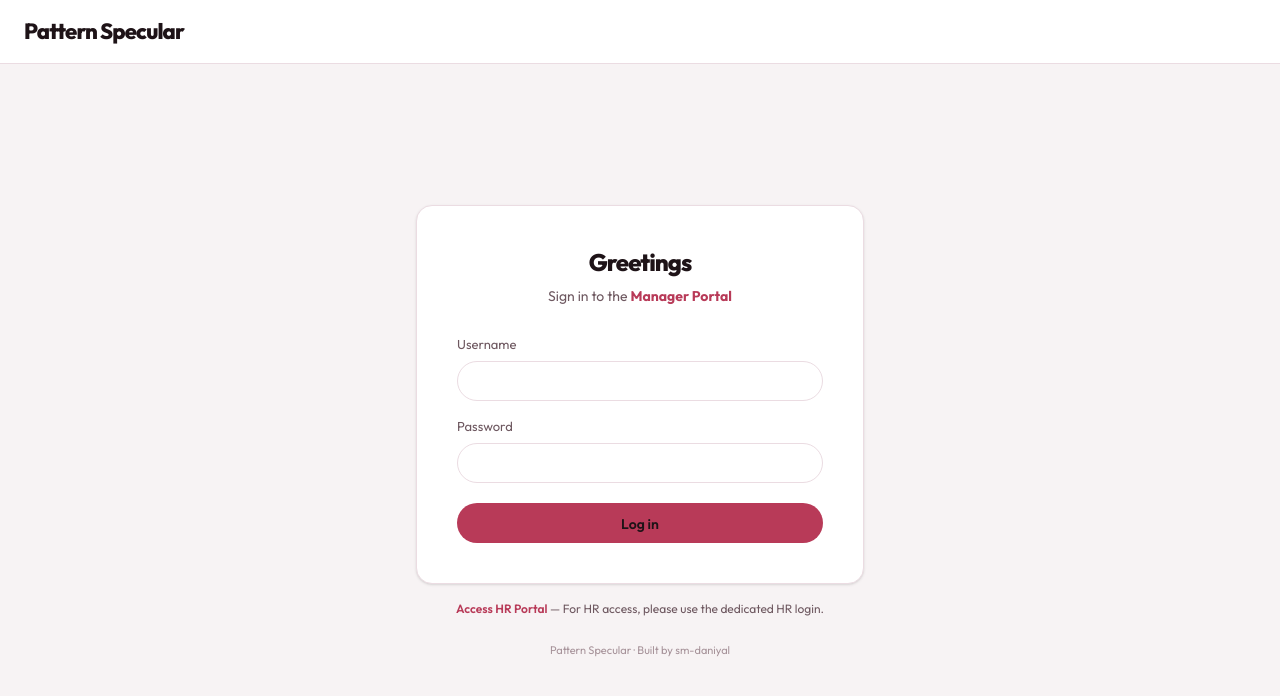
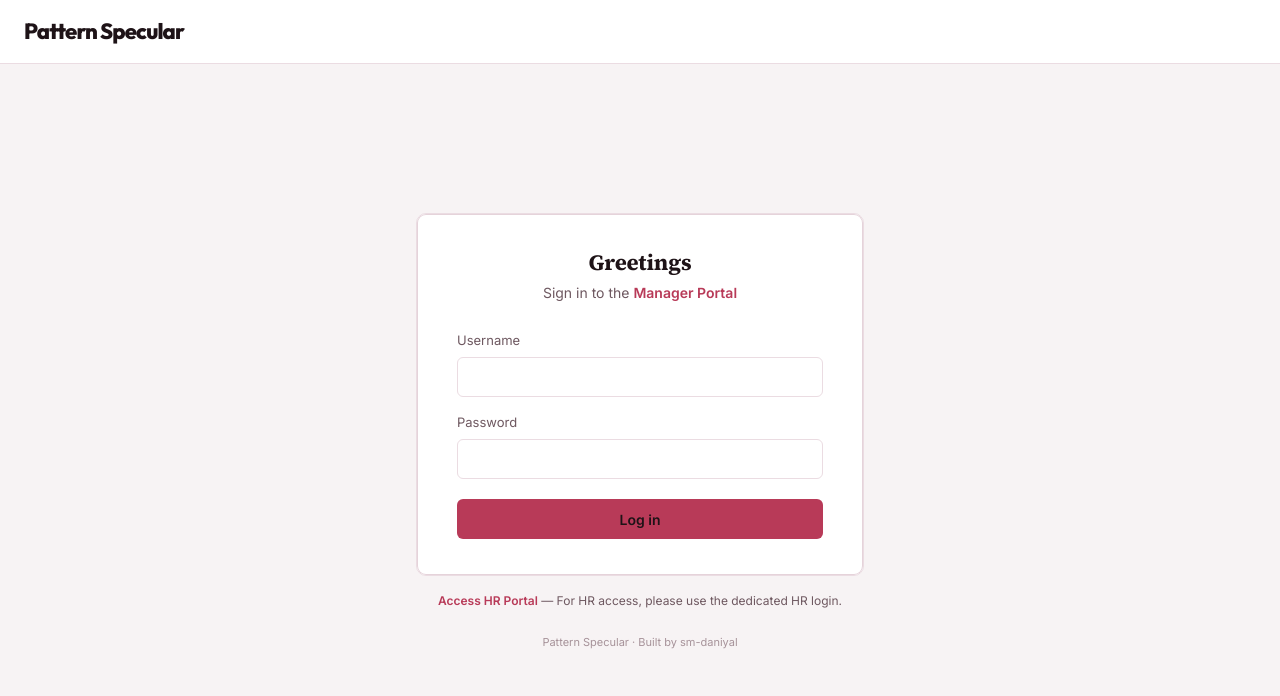
Before and after one commit to sm-daniyal/patternSpecular, a React (Vite) app in the folder frontend/: page /login in a window 1280 px wide. Shown: the top 696 px of the page. Built offline with nearby package versions, Linux system fonts and the light colour scheme; no server answers.

Commit message:
style: restore standard card sizes and typography scale matching Pattern Mirror with Rosewood theme

```diff
--- a/frontend/index.html
+++ b/frontend/index.html
@@ -6,7 +6,7 @@
     <meta name="viewport" content="width=device-width, initial-scale=1.0" />
     <link rel="preconnect" href="https://fonts.googleapis.com" />
     <link rel="preconnect" href="https://fonts.gstatic.com" crossorigin />
-    <link href="https://fonts.googleapis.com/css2?family=Outfit:wght@400;500;600;700;800;900&family=Plus+Jakarta+Sans:wght@400;500;600;700;800&family=Inter:wght@400;500;600;700&display=swap" rel="stylesheet" />
+    <link href="https://fonts.googleapis.com/css2?family=Outfit:wght@700;800;900&family=Source+Serif+4:opsz,wght@8..60,400;8..60,600;8..60,700&family=Inter:wght@400;500;600;700&display=swap" rel="stylesheet" />
     <title>Pattern Specular</title>
   </head>
   <body>
--- a/frontend/src/components/auth/login-screen.tsx
+++ b/frontend/src/components/auth/login-screen.tsx
@@ -62,13 +62,13 @@ export function LoginScreen({
 
       <main className="flex flex-1 flex-col items-center justify-center px-6">
         <div className="w-full max-w-md">
-          <div className="rounded-card border border-border bg-surface px-10 py-10 shadow-sm">
-            <h1 className="text-center font-logo text-2xl font-black tracking-tight text-ink">
+          <div className="rounded-card border border-border bg-surface px-10 py-9 shadow-ring-card">
+            <h1 className="text-center font-serif text-title text-ink">
               Greetings
             </h1>
             <p className="mt-2 text-center font-sans text-body-sm text-ink-muted">
               Sign in to the{' '}
-              <span className="font-bold text-red-primary">
+              <span className="font-semibold text-red-primary">
                 {portalLabel}
               </span>
             </p>
--- a/frontend/src/components/surface/checkpoint-layout.tsx
+++ b/frontend/src/components/surface/checkpoint-layout.tsx
@@ -37,12 +37,12 @@ export function CheckpointLayout({
   const navigate = useNavigate()
 
   return (
-    <main className="flex h-[calc(100vh-7rem)] flex-col bg-canvas">
+    <main className="flex h-[calc(100vh-7rem)] flex-col bg-surface">
       <div className="flex items-center justify-between gap-3 border-b border-border bg-surface px-6 py-3">
         {subBar}
       </div>
 
-      <div className="grid min-h-0 flex-1 grid-cols-[60%_40%]">
+      <div className="grid min-h-0 flex-1 grid-cols-[58%_42%]">
         <SurfaceEditorPane
           session={session}
           editorRef={surface.editorRef}
@@ -58,7 +58,7 @@ export function CheckpointLayout({
           onClose={() => navigate({ to: '/pattern-dashboard' })}
         />
 
-        <aside className="flex flex-col gap-4 overflow-auto border-l border-border bg-surface-alt p-6">
+        <aside className="flex flex-col gap-4 overflow-auto bg-surface-alt p-5">
           {aside}
         </aside>
       </div>
--- a/frontend/src/components/surface/surface-editor-pane.tsx
+++ b/frontend/src/components/surface/surface-editor-pane.tsx
@@ -85,9 +85,8 @@ export function SurfaceEditorPane({
   onClose,
 }: SurfaceEditorPaneProps) {
   return (
-    <div className="flex flex-col h-full overflow-auto border-r border-border bg-canvas p-6 lg:p-8">
+    <div className="overflow-auto border-r border-border">
       {readOnly && <ReadOnlyBar onClose={onClose} />}
-      <div className="w-full max-w-3xl mx-auto rounded-2xl border border-border bg-surface p-8 lg:p-10 shadow-sm min-h-[580px]">
       <Editor
         title={session.title}
         onTitleChange={session.setTitle}
@@ -116,6 +115,5 @@ export function SurfaceEditorPane({
         />
       </Editor>
     </div>
-    </div>
   )
 }
--- a/frontend/src/components/ui/editor.tsx
+++ b/frontend/src/components/ui/editor.tsx
@@ -25,10 +25,10 @@ export function Editor({
   children,
   ...props
 }: EditorProps) {
-  const titleClasses = 'font-logo text-2xl font-bold tracking-tight text-ink'
+  const titleClasses = 'font-serif text-title font-bold text-ink'
 
   return (
-    <div className={cn('h-full bg-transparent', className)} {...props}>
+    <div className={cn('h-full bg-surface px-8 py-7', className)} {...props}>
       {onTitleChange ? (
         <input
           type="text"
@@ -36,7 +36,7 @@ export function Editor({
           onChange={(event) => onTitleChange(event.target.value)}
           placeholder={titlePlaceholder}
           className={cn(
-            'w-full bg-transparent outline-none placeholder:text-ink-faint/60',
+            'w-full max-w-155 bg-transparent outline-none placeholder:text-ink-faint',
             titleClasses,
           )}
         />
@@ -44,9 +44,9 @@ export function Editor({
         title && <h2 className={titleClasses}>{title}</h2>
       )}
       {meta && (
-        <p className="mt-2 font-sans text-meta text-ink-muted">{meta}</p>
+        <p className="mt-2 font-sans text-meta text-ink-faint">{meta}</p>
       )}
-      <div className="mt-6 font-sans text-body leading-relaxed text-ink">
+      <div className="mt-5 max-w-155 font-sans text-subheading leading-loose text-ink">
         {children}
       </div>
     </div>
--- a/frontend/src/pages/jd-studio.tsx
+++ b/frontend/src/pages/jd-studio.tsx
@@ -96,8 +96,8 @@ export function JdStudio() {
   const submitted = session.submitState === 'submitted' || readOnly
 
   return (
-    <main className="flex h-[calc(100vh-7rem)] flex-col bg-canvas">
-      <div className="grid min-h-0 flex-1 grid-cols-[60%_40%]">
+    <main className="flex h-[calc(100vh-7rem)] flex-col bg-surface">
+      <div className="grid min-h-0 flex-1 grid-cols-[58%_42%]">
         <SurfaceEditorPane
           session={session}
           editorRef={editorRef}
@@ -112,7 +112,7 @@ export function JdStudio() {
           onClose={() => navigate({ to: '/pattern-dashboard' })}
         />
 
-        <aside className="overflow-auto border-l border-border bg-surface-alt p-6">
+        <aside className="overflow-auto bg-surface-alt p-5">
           <CategorySummary items={categoryItems} />
           <hr className="my-4 border-border" />
           <div className="mb-1 flex items-center gap-2">
--- a/frontend/src/styles/tokens/spacing.css
+++ b/frontend/src/styles/tokens/spacing.css
@@ -13,9 +13,9 @@
   --space-12: 48px;
 
   /* Radius */
-  --radius-button: 999px;
-  --radius-card: 16px;
-  --radius-popover: 12px;
+  --radius-button: 6px;
+  --radius-card: 10px;
+  --radius-popover: 8px;
   --radius-pill: 999px;
   --radius-bar: 5px 5px 0 0;
 
--- a/frontend/src/styles/tokens/typography.css
+++ b/frontend/src/styles/tokens/typography.css
@@ -5,13 +5,13 @@
 :root {
   /* Families */
   --font-serif:
-    'Outfit', 'Plus Jakarta Sans', -apple-system, BlinkMacSystemFont, 'Segoe UI', Roboto, sans-serif;
+    'Source Serif 4', 'Noto Serif', ui-serif, Georgia, 'Times New Roman', serif;
   --font-sans:
-    'Outfit', 'Plus Jakarta Sans', 'Inter', -apple-system, BlinkMacSystemFont, 'Segoe UI', Roboto,
+    'Inter', -apple-system, BlinkMacSystemFont, 'Segoe UI', Roboto,
     'Helvetica Neue', Arial, sans-serif;
   --font-logo:
     'Outfit', 'Plus Jakarta Sans', -apple-system, BlinkMacSystemFont, 'Segoe UI', Roboto, sans-serif;
-  --font-display: var(--font-logo);
+  --font-display: var(--font-serif);
   --font-body: var(--font-sans);
   --font-num: var(--font-sans);
 
```
Lines whose indentation alone changed are shown as unchanged.
